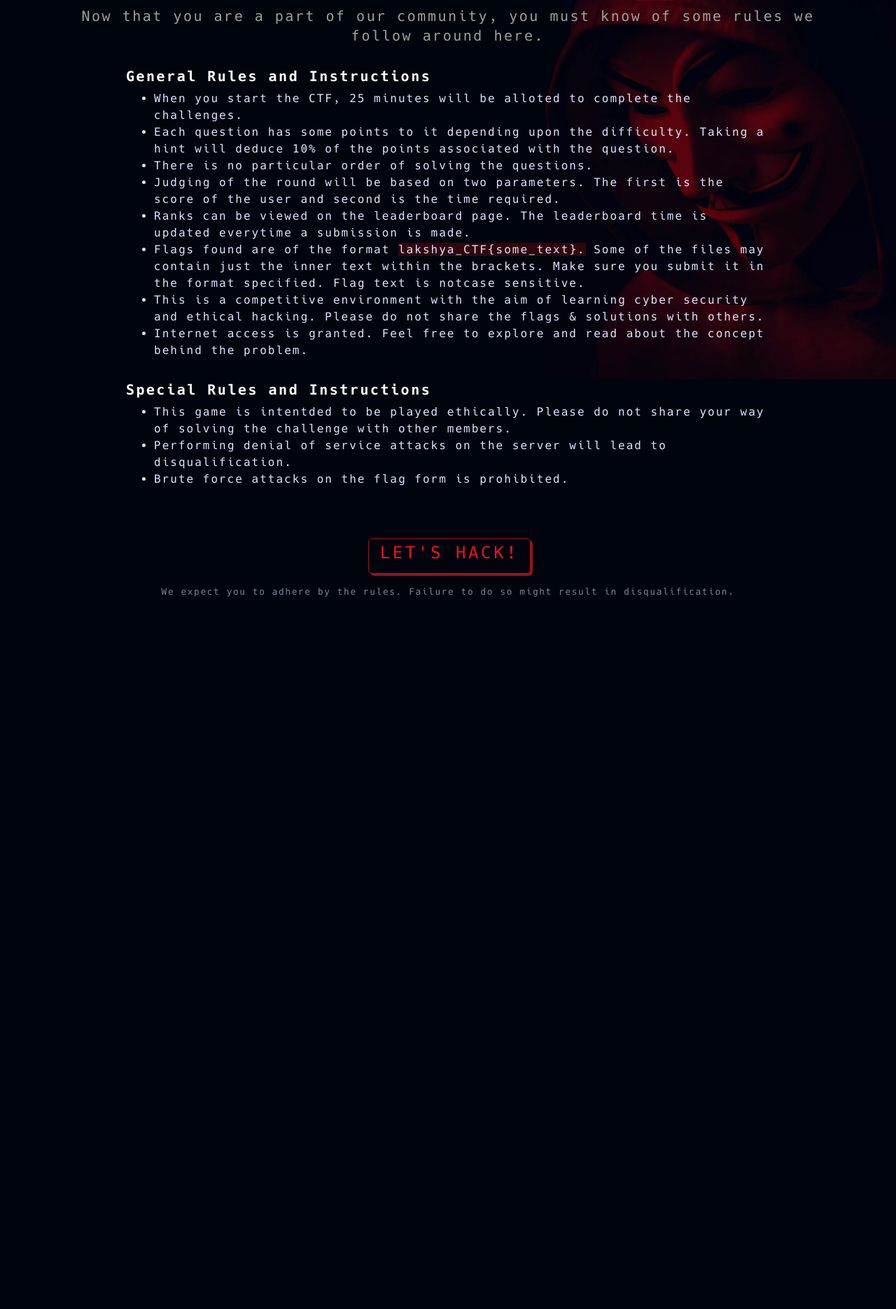
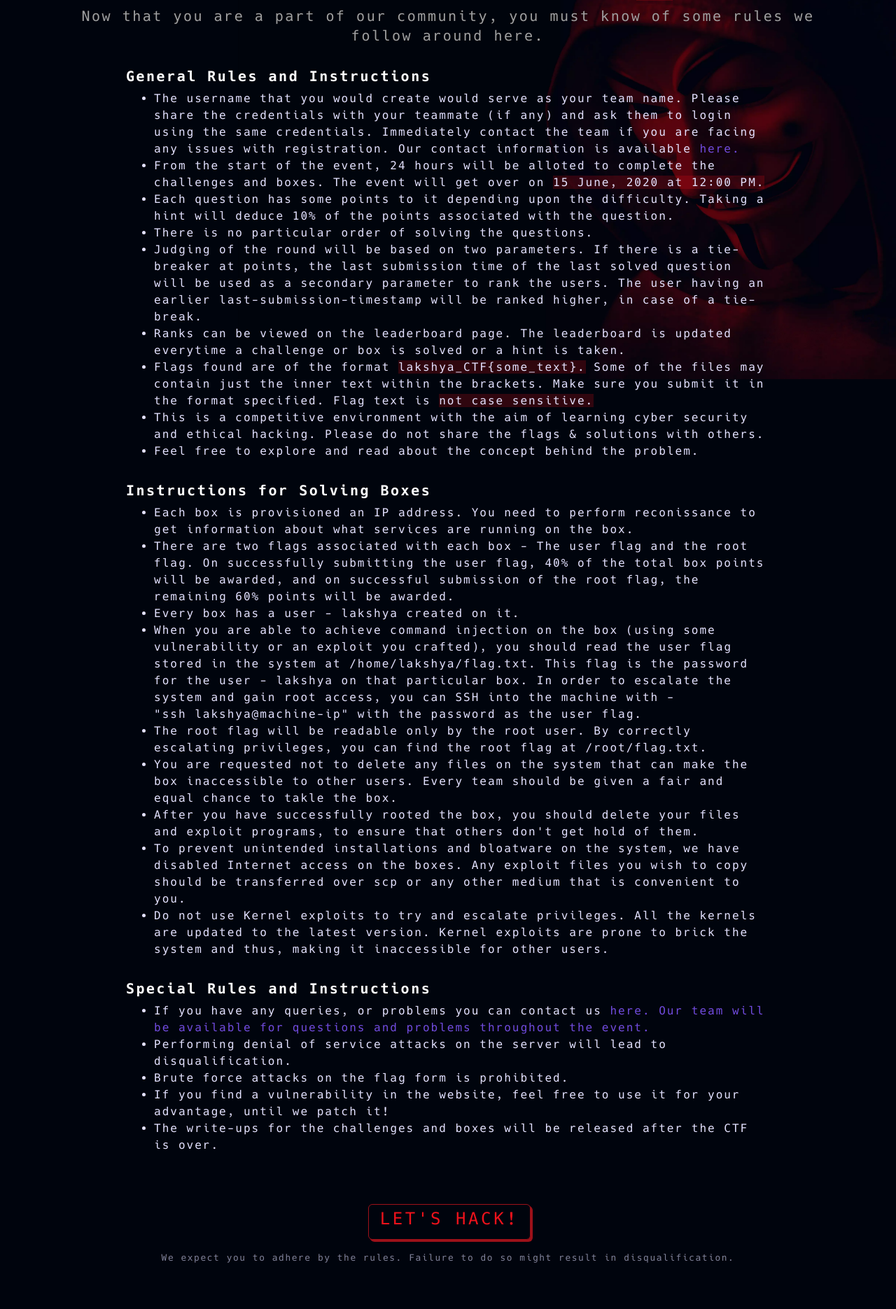
Before and after one commit to Lakshya-CTF/lakshya-ctf-2020, a Django app: page /instructions/ in a window 1280 px wide. Shown: the part 263-2134 px from the top of the page at 70% size. Before the commit the page ends 1116 px from the top, so only its background shows below. Run offline with Django 3.2, Linux system fonts and the light colour scheme; parts of the project's set-up code (start-up, migrations or seed data) failed here and were passed over; some libraries are stand-ins or nearby versions.

Commit message:
Add instructions

```diff
--- a/app/templates/app/instructions.html
+++ b/app/templates/app/instructions.html
@@ -93,22 +93,41 @@
                                 General Rules and Instructions
                             </h5>
                             <ul>
-                                <li>When you start the CTF, 25 minutes will be alloted to complete the challenges.</li>
+                                <li>The username that you would create would serve as your team name. Please share the credentials with your teammate (if any) and ask them to login using the same credentials. Immediately contact the team if you are facing any issues with registration. Our contact information is available <a href='/about'> here.</a></li>
+                                <li>From the start of the event, 24 hours will be alloted to complete the challenges and boxes. The event will get over on <span class="vim-caret"> 15 June, 2020 at 12:00 PM.</span></li>
                                 <li>Each question has some points to it depending upon the difficulty. Taking a hint will deduce 10% of the points associated with the question. </li>
                                 <li>There is no particular order of solving the questions.</li>
-                                <li>Judging of the round will be based on two parameters. The first is the score of the user and second is the time required. </li>
-                                <li>Ranks can be viewed on the leaderboard page. The leaderboard time is updated everytime a submission is made.</li>
-                                <li>Flags found are of the format <span class="vim-caret">lakshya_CTF{some_text}.</span> Some of the files may contain just the inner text within the brackets. Make sure you submit it in the format specified. Flag text is notcase sensitive.</li>
+                                <li>Judging of the round will be based on two parameters. If there is a tie-breaker at points, the last submission time of the last solved question will be used as a secondary parameter to rank the users. The user having an earlier last-submission-timestamp will be ranked higher, in case of a tie-break.</li>
+                                <li>Ranks can be viewed on the leaderboard page. The leaderboard is updated everytime a challenge or box is solved or a hint is taken.</li>
+                                <li>Flags found are of the format <span class="vim-caret">lakshya_CTF{some_text}.</span> Some of the files may contain just the inner text within the brackets. Make sure you submit it in the format specified. Flag text is <span class="vim-caret"> not case sensitive. </span></li>
                                 <li>This is a competitive environment with the aim of learning cyber security and ethical hacking. Please do not share the flags & solutions with others.</li>
-                                <li>Internet access is granted. Feel free to explore and read about the concept behind the problem. </li>
+                                <li>Feel free to explore and read about the concept behind the problem. </li>
+
+                            </ul>
+                             <h5 class="bold color_white pt-3">
+                                Instructions for Solving Boxes
+                            </h5>
+                            <ul>
+                                <li>Each box is provisioned an IP address. You need to perform reconissance to get information about what services are running on the box.</li>
+                                <li> There are two flags associated with each box - The user flag and the root flag. On successfully submitting the user flag, 40% of the total box points will be awarded, and on successful submission of the root flag, the remaining 60% points will be awarded. </li>
+                                <li> Every box has a user - lakshya created on it. </li>
+                                <li>When you are able to achieve command injection on the box (using some vulnerability or an exploit you crafted), you should read the user flag stored in the system at /home/lakshya/flag.txt. This flag is the password for the user - lakshya on that particular box. In order to escalate the system and gain root access, you can SSH into the machine with - <br>
+                                "ssh lakshya@machine-ip" with the password as the user flag.
+                                <li> The root flag will be readable only by the root user. By correctly escalating privileges, you can find the root flag at /root/flag.txt. </li>
+                                <li> You are requested not to delete any files on the system that can make the box inaccessible to other users. Every team should be given a fair and equal chance to takle the box. </li>
+                                <li> After you have successfully rooted the box, you should delete your files and exploit programs, to ensure that others don't get hold of them. </li>
+                                <li> To prevent unintended installations and bloatware on the system, we have disabled Internet access on the boxes. Any exploit files you wish to copy should be transferred over scp or any other medium that is convenient to you.</li>
+                                <li>Do not use Kernel exploits to try and escalate privileges. All the kernels are updated to the latest version. Kernel exploits are prone to brick the system and thus, making it inaccessible for other users. </li>
                             </ul>
                             <h5 class="bold color_white pt-3">
                                 Special Rules and Instructions
                             </h5>
                             <ul>
-                                <li>This game is intentded to be played ethically. Please do not share your way of solving the challenge with other members. </li>
+                                <li> If you have any queries, or problems you can contact us <a href='/about'> here. Our team will be available for questions and problems throughout the event.</a>
                                 <li>Performing denial of service attacks on the server will lead to disqualification.</li>
                                 <li>Brute force attacks on the flag form is prohibited.</li>
+                                <li>If you find a vulnerability in the website, feel free to use it for your advantage, until we patch it! </li>
+                                <li>The write-ups for the challenges and boxes will be released after the CTF is over. </li>
                             </ul>
                             <div class="row text-center pt-5">
                                 <div class="col-xl-12">
```
Also changed, not shown: app/templates/app/about.html (+8 -2 lines).
